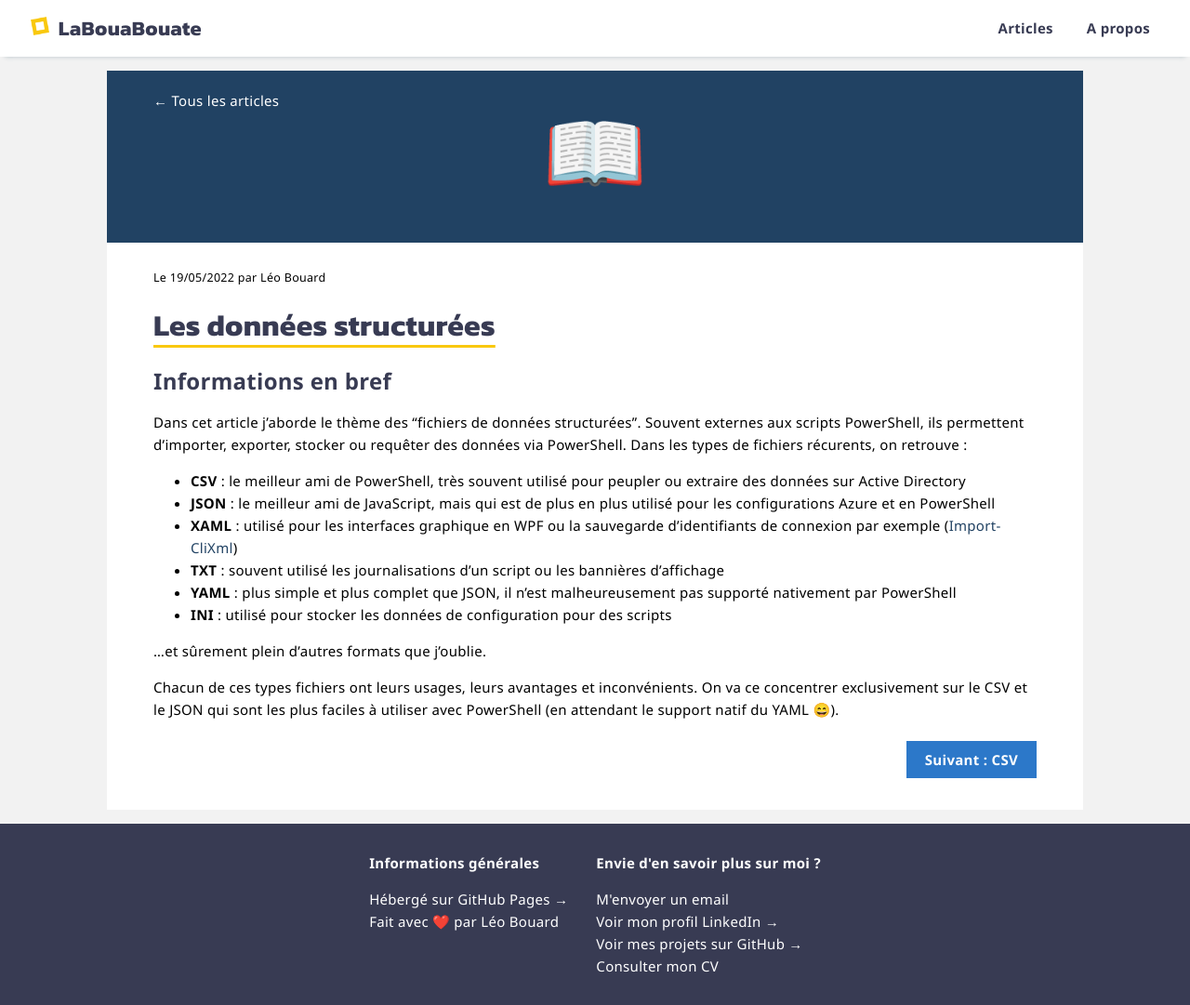
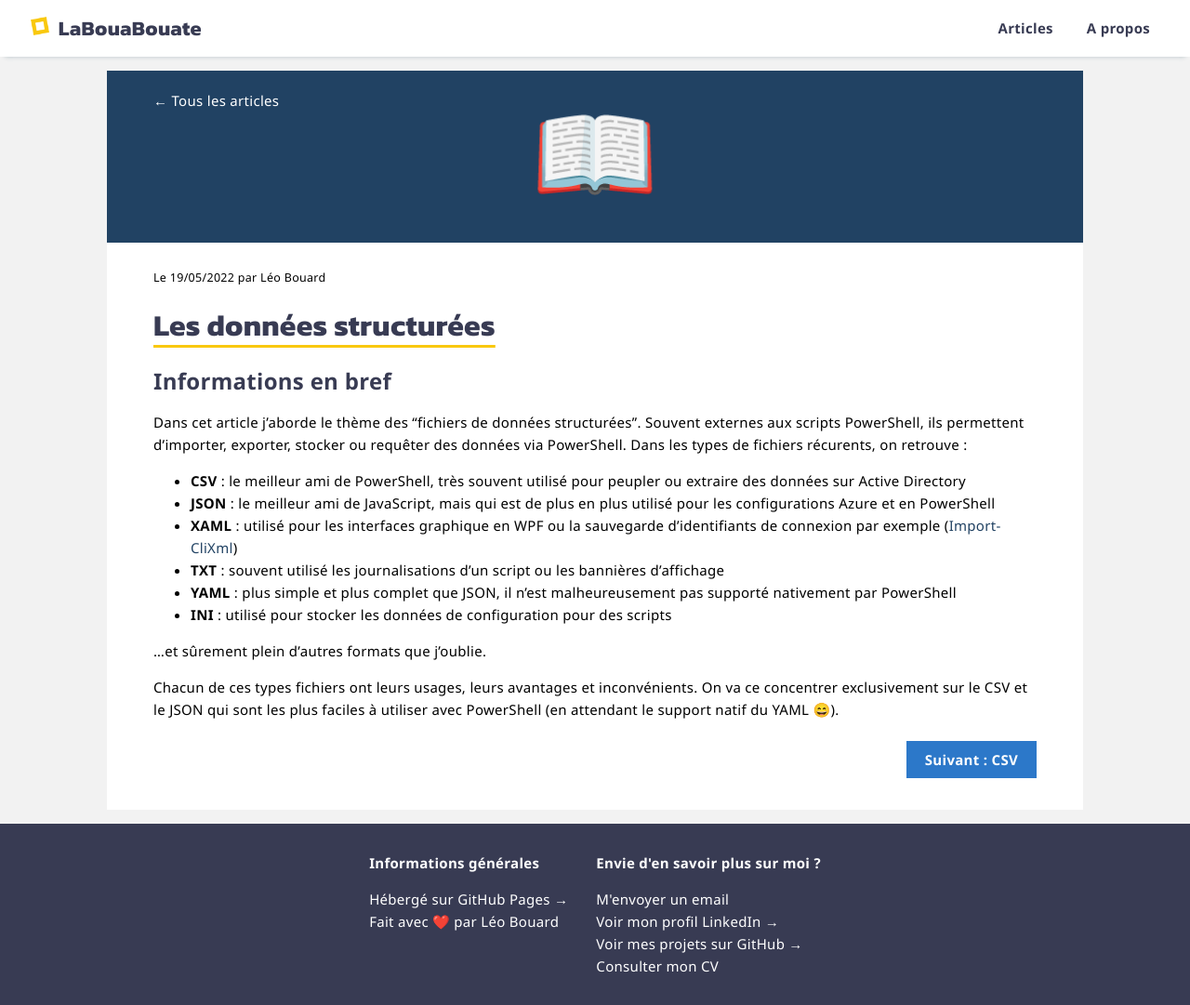
Before and after one commit to leobouard/leobouard.github.io, a Jekyll site: the page built from _posts/2022-05-19-donnees-structurees-0.md, in a window 1280 px wide. Shown: the whole page at 93% size. Built offline with Jekyll 4.4.1, drawn with Linux system fonts in a browser that asks for light colours.

Commit message:
Update posts.scss

```diff
--- a/assets/css/posts.scss
+++ b/assets/css/posts.scss
@@ -1,72 +1,5 @@
 ---
 ---
-
-/* --- POSTS CONTENT ---
-
-.posts {
-    display: flex;
-    flex-wrap: wrap;
-    justify-content: center;
-
-    a:hover {
-        text-decoration: none;
-    }
-}
-
-.card {
-    margin: 15px;
-    flex-grow: 1;
-    height: 400px;
-    box-shadow: 0 0 5px 0 #b8c3c9;
-    transition: all 100ms ease-in-out;
-    border-radius: 5px;
-    flex: 1 1 0px;
-    flex-basis: 300px;
-}
-
-.card:hover {
-    box-shadow: 0 0 10px 0 #b8c3c9;
-}
-
-.thumbnailLimits {
-    margin: 0px;
-    height: 150px;
-    overflow: hidden;
-    border-radius: 5px;
-}
-
-.thumbnail {
-    font-size: 90px;
-    text-align: center;
-    margin: 0;
-    height: 150px;
-    line-height: 150px;
-    transition: transform 0.1s;
-    border-radius: 5px;
-}
-
-.thumbnail:hover {
-    transform: scale(1.05);
-    border-radius: 5px;
-}
-
-.postInfo {
-    margin: 0;
-    padding-left: 15px;
-    padding-right: 15px;
-    height: 100px;
-}
-
-.postInfo p {
-    font-weight: 400;
-    color: #000;
-}
-
-.postInfo h3 {
-    color: #383b53;
-}
-
-*/
 
 .posts {
     display: flex;
@@ -134,7 +67,7 @@ article:hover {
     line-height: 200px;
     display: flex;
     justify-content: center;
-    font-size: 90px;
+    font-size: 110px;
 }
 
 @media print, screen and (max-width: 950px) {
```
